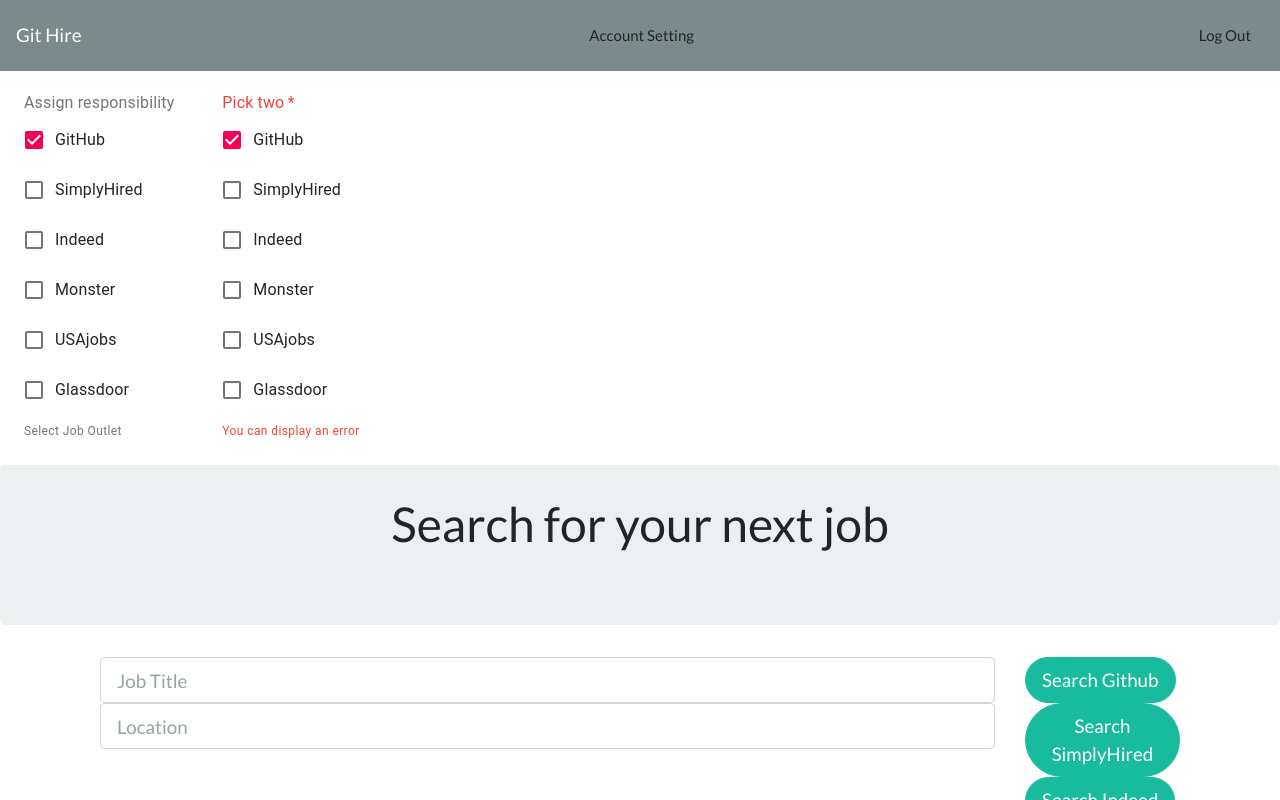
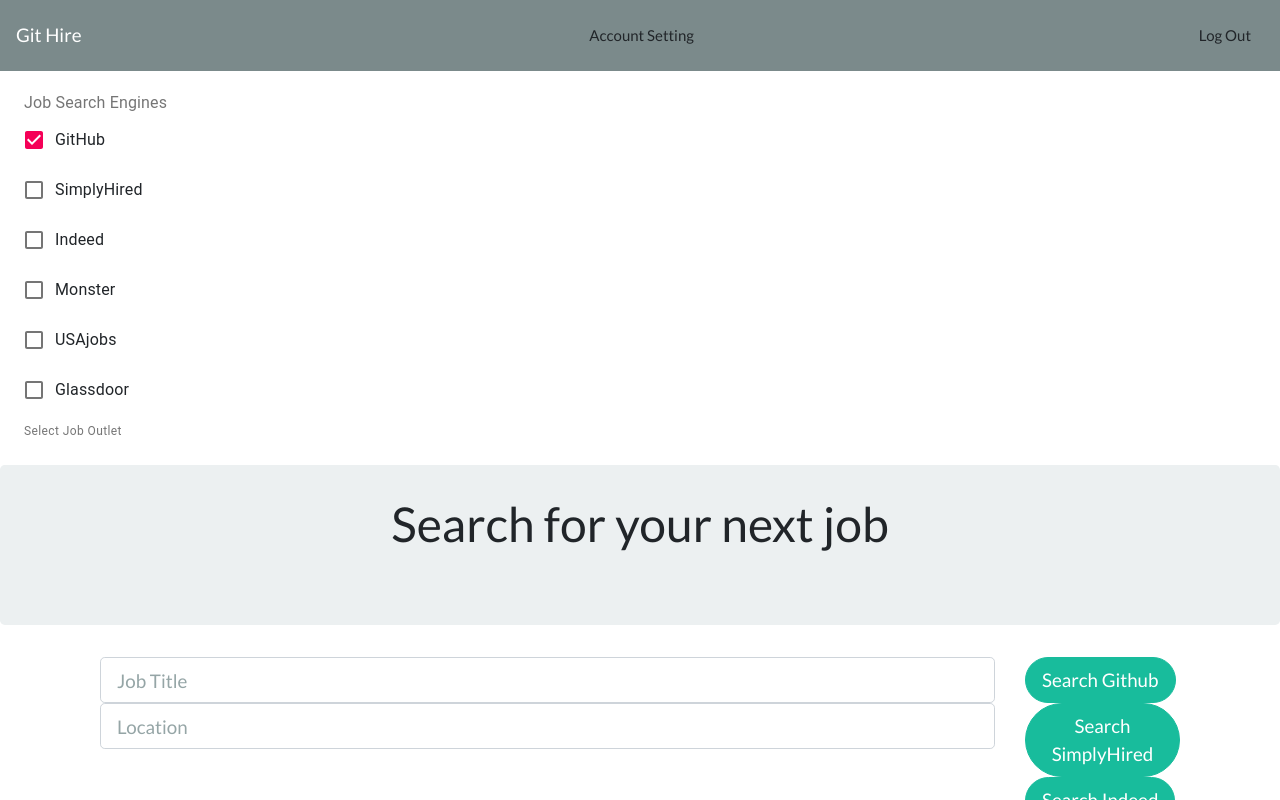
Before and after one commit to tmnguyen8/git-hire, a React (Create React App) app in the folder client/: page / in a window 1280 px wide. Shown: the top 800 px of the page. Built offline with nearby package versions, Linux system fonts and the light colour scheme.

Commit message:
checkbox v2.0

```diff
--- a/client/src/components/Checkbox/index.js
+++ b/client/src/components/Checkbox/index.js
@@ -32,12 +32,13 @@ export default function CheckboxesGroup() {
   };
 
   const { GitHub, SimplyHired, Indeed, Monster, USAjobs, Glassdoor} = state;
-  const error = [GitHub, SimplyHired, Indeed, Monster, USAjobs, Glassdoor].filter(v => v).length !== 2;
+  const error = [GitHub, SimplyHired, Indeed, Monster, USAjobs, Glassdoor].filter(v => v).length !== 7;
+
 
   return (
     <div className={classes.root}>
       <FormControl component="fieldset" className={classes.formControl}>
-        <FormLabel component="legend">Assign responsibility</FormLabel>
+        <FormLabel component="legend">Job Search Engines</FormLabel>
         <FormGroup>
           <FormControlLabel
             control={<Checkbox checked={GitHub} onChange={handleChange('GitHub')} value="GitHub" />}
@@ -70,40 +71,6 @@ export default function CheckboxesGroup() {
         </FormGroup>
         <FormHelperText>Select Job Outlet</FormHelperText>
       </FormControl>
-      <FormControl required error={error} component="fieldset" className={classes.formControl}>
-        <FormLabel component="legend">Pick two</FormLabel>
-        <FormGroup>
-          <FormControlLabel
-            control={<Checkbox checked={GitHub} onChange={handleChange('GitHub')} value="GitHub" />}
-            label="GitHub"
-          />
-          <FormControlLabel
-            control={<Checkbox checked={SimplyHired} onChange={handleChange('SimplyHired')} value="SimplyHired" />}
-            label="SimplyHired"
-          />
-          <FormControlLabel
-            control={
-              <Checkbox checked={Indeed} onChange={handleChange('Indeed')} value="Indeed" />}
-            label="Indeed"
-          />
-           <FormControlLabel
-            control={
-              <Checkbox checked={Monster} onChange={handleChange('Monster')} value="Monster" />}
-            label="Monster"
-          />
-           <FormControlLabel
-            control={
-              <Checkbox checked={USAjobs} onChange={handleChange('USAjobs')} value="USAjobs" />}
-            label="USAjobs"
-          />
-             <FormControlLabel
-            control={
-              <Checkbox checked={Glassdoor} onChange={handleChange('Glassdoor')} value="Glassdoor" />}
-            label="Glassdoor"
-          />
-        </FormGroup>
-        <FormHelperText>You can display an error</FormHelperText>
-      </FormControl>
     </div>
   );
 }
```
